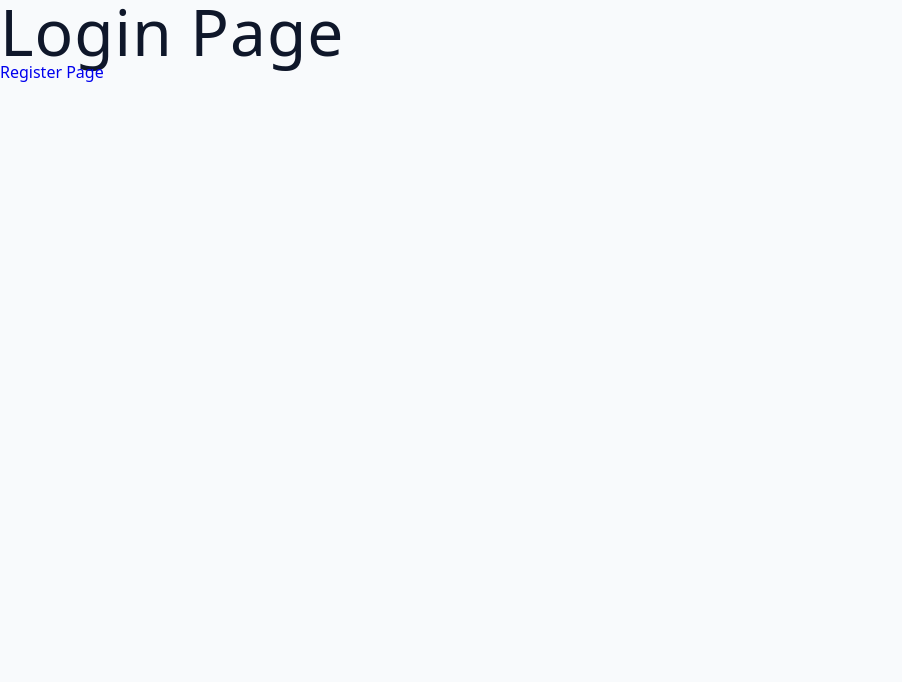
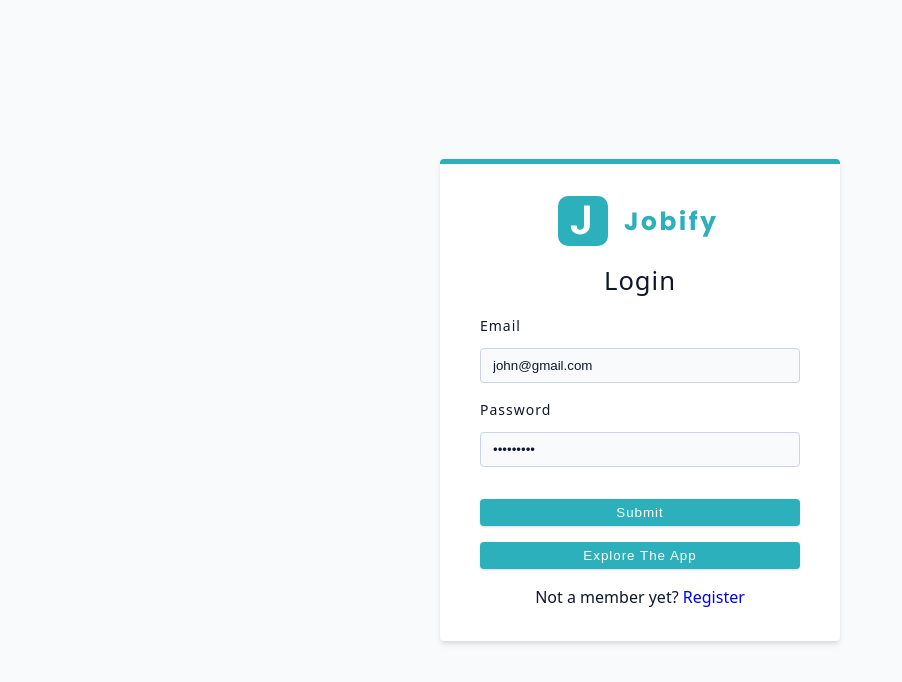
Before and after one commit to sagar442-debug/JobTrackerApp, a React (Vite) app in the folder client/: page /login in a window 1280 px wide. Shown: the top 682 px of the page, without its empty margins (0-902 px from the left). Built offline with nearby package versions, Linux system fonts and the light colour scheme.

Commit message:
Created login page

```diff
--- a/client/src/pages/Login.jsx
+++ b/client/src/pages/Login.jsx
@@ -1,14 +1,28 @@
 import React from 'react'
 import { Link } from 'react-router-dom'
+import Wrapper from "../assets/wrappers/RegisterAndLoginPage";
+import { FormRow, Logo } from "../components";
 
 function Login() {
   return (
-    <div>
-      <h1>
-        Login Page
-      </h1>
-      <Link to="/register">Register Page</Link>
-    </div>
+    <Wrapper>
+      <form className='form'>
+        <Logo/>
+        <h4>Login</h4>
+        <FormRow type={'email'} name={'email'} defaultValue={'john@gmail.com'}/>
+        <FormRow type={'password'} name={'password'} defaultValue={'secret123'}/>
+        <button type='submit' className='btn btn-block'>
+          Submit
+        </button>
+        <button type='submit' className='btn btn-block'>
+          Explore the app
+        </button>
+        <p>
+          Not a member yet?
+            <Link to={'/register'}> Register</Link>
+        </p>
+      </form>
+    </Wrapper>
   )
 }
 
--- a/client/src/pages/Register.jsx
+++ b/client/src/pages/Register.jsx
@@ -12,7 +12,7 @@
         <FormRow type={'text'} name={'name'} defaultValue={'john'}/>
         <FormRow type={'text'} name={'lastName'} labelText={'last name'} defaultValue={'smith'}/>
         <FormRow type={'text'} name={'location'} defaultValue={'earth'}/>
-        <FormRow type={'email'} name={'email'} defaultValue={'johnsmith@gmail.com'}/>
+        <FormRow type={'email'} name={'email'} defaultValue={'john@gmail.com'}/>
         <FormRow type={'password'} name={'password'} defaultValue={'secret123'}/>
         <button type="submit" className="btn btn-block">
           Submit
```
